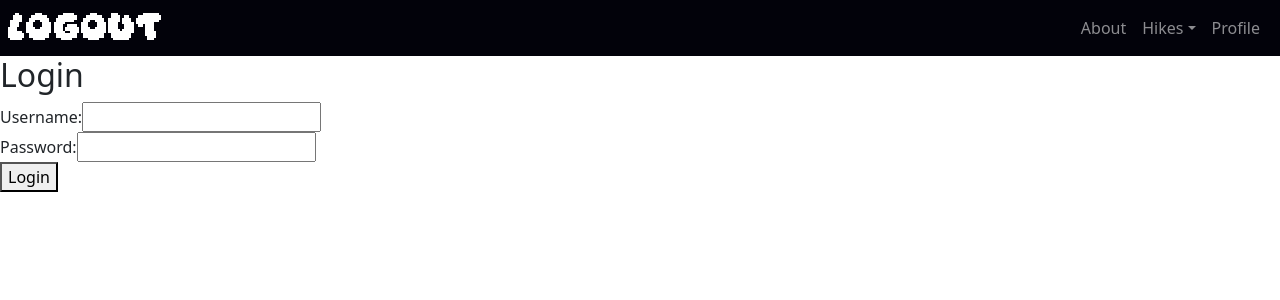
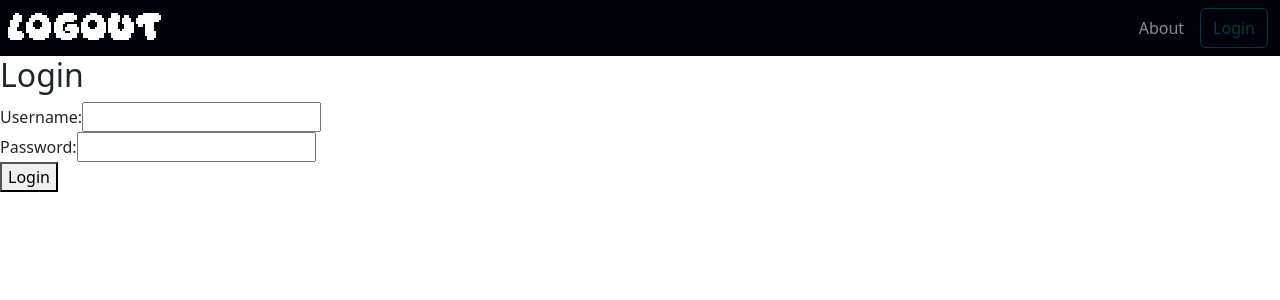
Before and after one commit to devaustin10/dev10-capstone, a React (Create React App) app in the folder client/: page /login in a window 1280 px wide. Shown: the top 300 px of the page. Built offline with nearby package versions, Linux system fonts and the light colour scheme.

Commit message:
NavBar changes

```diff
--- a/client/src/Hike/HikeCard.js
+++ b/client/src/Hike/HikeCard.js
@@ -19,16 +19,19 @@ function Card({ hike }) {
 
     </Card.Body>
     <Card.Body>
-      <Card.Title>{hiker.firstName + " " + hiker.lastName}</Card.Title>
+      <Card.Title>Test</Card.Title>
+      {/* <Card.Title>{hiker.firstName + " " + hiker.lastName}</Card.Title> */}
       <Card.Text>
         {hike.description}
         <p>hi</p>
       </Card.Text>
     </Card.Body>
     <ListGroup className="hike-trail-info">
-      <ListGroup.Item>{trail.trailName}</ListGroup.Item>
+      {/* <ListGroup.Item>{trail.trailName}</ListGroup.Item> */}
+      <ListGroup.Item>Trail Name Test</ListGroup.Item>
       <ListGroup.Item>{"Difficulty level: " + hike.hikeDifficulty}</ListGroup.Item>
-      <ListGroup.Item>{"Distance: " + trail.trailDistance}</ListGroup.Item>
+      {/* <ListGroup.Item>{"Distance: " + trail.trailDistance}</ListGroup.Item> */}
+      <ListGroup.Item>Trail Distance</ListGroup.Item>
     </ListGroup>
     <Card.Body>
         {auth.currentUser && auth.currentUser.hasRole("ADMIN") ? (
--- a/client/src/Utilities/NavBar.js
+++ b/client/src/Utilities/NavBar.js
@@ -7,6 +7,7 @@ import Container from 'react-bootstrap/Container';
 import Nav from 'react-bootstrap/Nav';
 import Navbar from 'react-bootstrap/Navbar';
 import NavDropdown from 'react-bootstrap/NavDropdown';
+import Button from 'react-bootstrap/Button';
 
 function NavBar() {
 
@@ -14,6 +15,7 @@ function NavBar() {
 
 
     return (
+      <>
         <Navbar bg="dark" variant="dark" expand="lg">
           <Navbar.Brand href="/">
           <img
@@ -27,6 +29,8 @@ function NavBar() {
             <Container>
               <Nav className="justify-content-end" style={{ width: "100%" }}>
                 <Nav.Link href="about">About</Nav.Link>
+                {auth.currentUser ? (
+                <>
                 <NavDropdown title="Hikes" id="basic-nav-dropdown">
                   <NavDropdown.Item href="hikes">All Hikes</NavDropdown.Item>
                   <NavDropdown.Item eventKey="disabled" href="friendlist">Friend Hikes
@@ -37,9 +41,13 @@ function NavBar() {
                   </NavDropdown.Item>
                 </NavDropdown>
                 <Nav.Link href="profile">Profile</Nav.Link>
+                </>
+                ) : null}
+                {auth.currentUser ? ( <Button className= "ms-2" variant="outline-success">Logout</Button> ) : ( <Button className= "ms-2" variant="outline-success">Login</Button> )}
               </Nav>
           </Container>
         </Navbar>
+        </>
       );
     }
 
```
